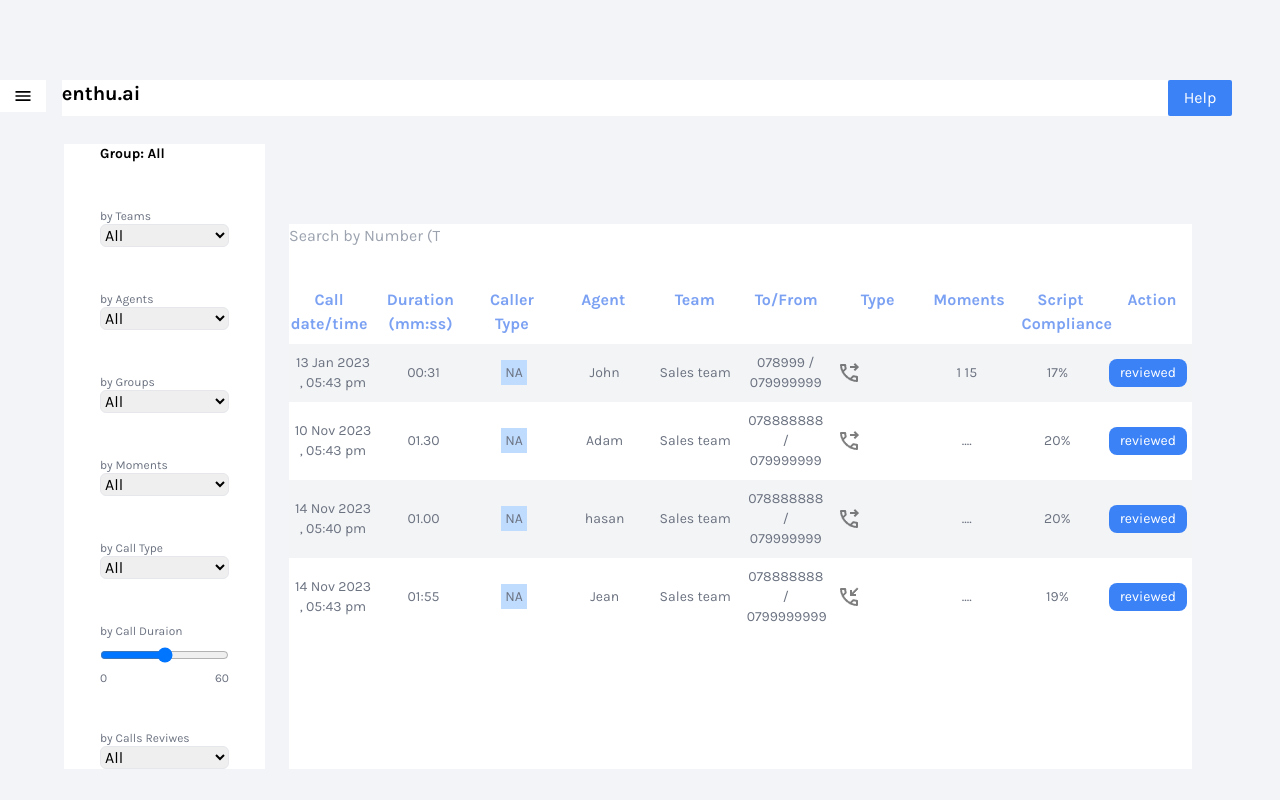
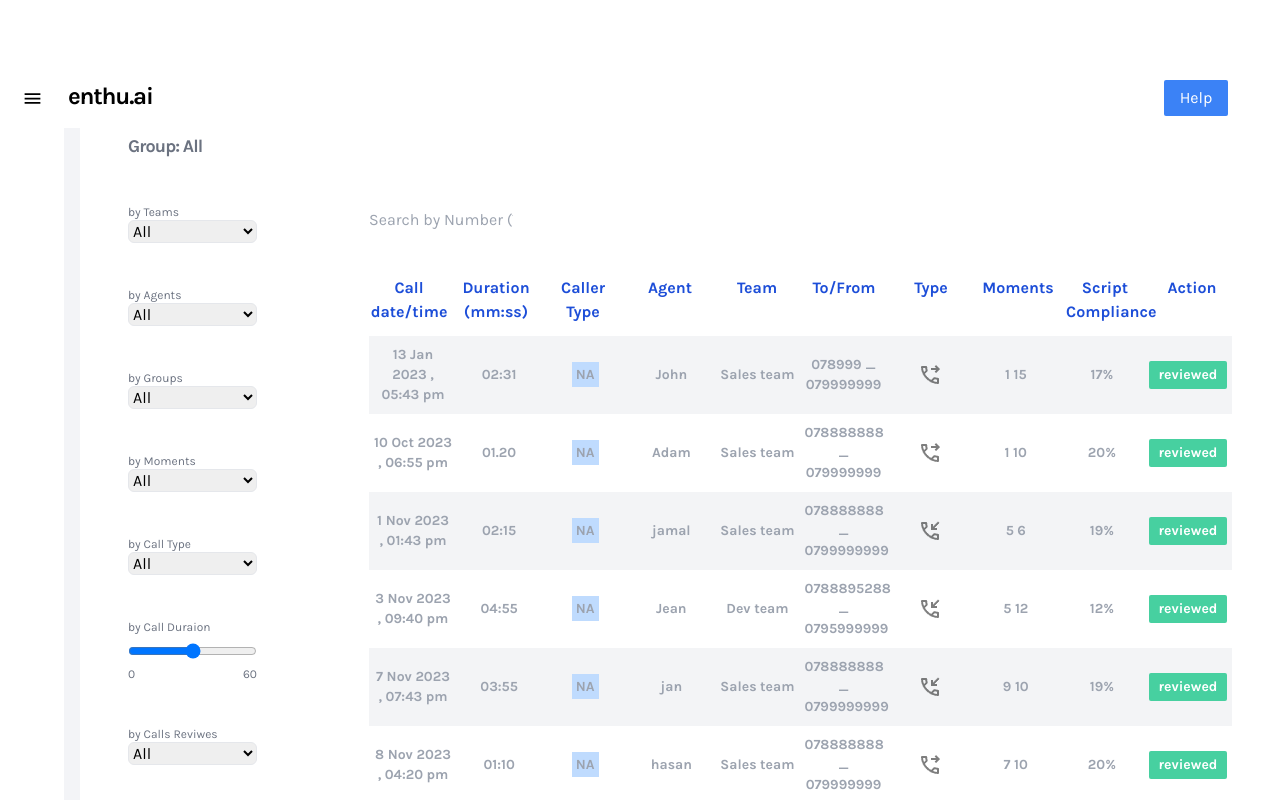
Before and after one commit to HasanTorman/enthu-ai-tas, a React (Create React App) app: page / in a window 1280 px wide. Shown: the top 800 px of the page. Built offline with nearby package versions, Linux system fonts and the light colour scheme; the HTML template or start-up script is replaced by a standard one.

Commit message:
feat : Covered Notes required for app

```diff
--- a/package.json
+++ b/package.json
@@ -6,6 +6,7 @@
     "@testing-library/jest-dom": "^5.17.0",
     "@testing-library/react": "^13.4.0",
     "@testing-library/user-event": "^13.5.0",
+    "chart.js": "^4.4.0",
     "moment": "^2.29.4",
     "react": "^18.2.0",
     "react-audio-player": "^0.17.0",
--- a/src/App.js
+++ b/src/App.js
@@ -41,8 +41,8 @@ function App() {
   }, [filterCalls])
 
   return (
-    <div className="w-full pt-20 h-full relative">
-      <section className="w-full flex justify-center absolute">
+    <div className="w-full  h-full relative ">
+      <section className="w-full flex justify-center">
         <Sidebar />
         <Header />
       </section>
@@ -51,7 +51,7 @@ function App() {
         <Route
           path="/"
           element={
-            <section className="flex p-16">
+            <section className="flex w-full pl-16 ml-4">
               <Filter filterCalls={filterCalls} handleChange={handleChange} />
               <Main
                 callsData={callsData}
--- a/src/components/ChatCall.js
+++ b/src/components/ChatCall.js
@@ -17,9 +17,9 @@ export default function ChatCall() {
     return (
       <div
         key={chat.id}
-        className={`${isShow ? 'px-6 py-6 flex flex-col text-sm' : 'hidden'} `}
+        className={`${isShow ? 'w-full px-6 py-6 grid grid-cols-2 grid-rows-2 text-sm' : 'hidden'} `}
       >
-        <div className="flex flex-col items-end justify-center bg-gray-300 h-16 rounded-br-xl px-2">
+        <div className=" w-full col-start-2 col-end-2 flex flex-col items-end justify-center bg-gray-300 h-16 rounded-br-xl px-2">
           <p className="font-semibold">client</p>
           <p> {chat.client}</p>
         </div>
@@ -33,7 +33,7 @@ export default function ChatCall() {
 
   return (
     <div>
-      <div className="flex w-full justify-end items-center py-5 px-1 border-2">
+      <div className="flex w-full justify-end items-center py-5 px-1 border-2 bg-white">
         <svg
           onClick={handleExpandedLessClick}
           className="cursor-pointer"
--- a/src/components/Filter.js
+++ b/src/components/Filter.js
@@ -49,9 +49,9 @@ export default function Filter(props) {
   })
 
   return (
-    <aside className="px-9 bg-white w-2/12 min-w-fit">
+    <aside className="px-12 py-1 bg-white w-2/12 min-w-fit">
       <div className="flex flex-col">
-        <h3 className="text-sm font-semibold">Group: All</h3>
+        <h3 className="text-lg text-gray-500 font-semibold tracking-tighter">Group: All</h3>
         {filterConfig}
       </div>
     </aside>
--- a/src/components/Header.js
+++ b/src/components/Header.js
@@ -2,8 +2,8 @@ import React from 'react'
 
 export default function Header() {
   return (
-    <section className='w-full flex'>
-      <h1 className="text-xl h-9 bg-white font-bold flex-auto">enthu.ai</h1>
+    <section className='w-full h-32 flex py-3 px-1 bg-white items-end'>
+      <h1 className="text-2xl ml-16 h-9 font-bold flex-auto tracking-tighter">enthu.ai</h1>
       <button  className='bg-blue-500 h-9 w-16 items-center justify-center flex text-center text-white rounded-sm mr-12'>Help</button>
     </section>
   )
--- a/src/components/Main.js
+++ b/src/components/Main.js
@@ -7,7 +7,7 @@ import phoneOutbound from '../assets/images/phone_callback_FILL0_wght400_GRAD0_o
 export default function Main(props) {
   const tableHeader = tableHead.map((item, index) => {
     return (
-      <th className=" w-20 py-2 text-blue-600 opacity-60" key={index}>
+      <th className=" w-20 py-3 font-semiboldd text-blue-700 " key={index}>
         {item}
       </th>
     )
@@ -17,19 +17,21 @@ export default function Main(props) {
     <Link to={`/call/${row.id}`}>
       <tr
         key={row.id}
-        className={`py-2 px-1 flex justify-between items-center text-center ${
+        className={`py-2 px-1 flex justify-between items-center text-center text-sm font-semibold text-gray-400  ${
           rowIndex % 2 === 0 ? 'bg-gray-100' : ''
-        } text-sm text-gray-500 `}
+        } `}
       >
         <td>{row.callTime}</td>
         <td>{row.duration}</td>
-        <td><span className='bg-blue-200 p-1'>{row.callerType}</span></td>
+        <td>
+          <span className="bg-blue-200 p-1">{row.callerType}</span>
+        </td>
         <td>{row.agent}</td>
         <td>{row.team}</td>
         <td>
-          {row.from} / {row.to}
+          {row.from} _ {row.to}
         </td>
-        <td>
+        <td className='flex justify-center '>
           <img
             className="opacity-50"
             src={row.type === 'Inbound' ? phoneIcon : phoneOutbound}
@@ -38,11 +40,13 @@ export default function Main(props) {
         </td>
         <td>{row.moments}</td>
         <td>{row.scriptComp}</td>
-        <td >
+        <td>
           <span
-            className={`${row.action === 'reviewed' ? 'bg-blue-500 flex items-center justify-center text-white p-1 rounded-lg' : ''}`}
+            className={`${
+              row.evaluation ? 'bg-[#47D0A0]  ' : 'bg-[#546AF6]'
+            } text-white flex items-center justify-center px-4 p-1 rounded-sm`}
           >
-            {row.action}
+            {row.evaluation ? row.action : 'Review'}
           </span>
         </td>
       </tr>
@@ -50,7 +54,7 @@ export default function Main(props) {
   ))
 
   return (
-    <div className="mx-6 mt-20 w-10/12 bg-white">
+    <div className="py-20 px-16 w-10/12 bg-white">
       <input
         type="text"
         placeholder="Search by Number (To / From)"
@@ -63,7 +67,7 @@ export default function Main(props) {
         <thead className="w-full">
           <tr className=" text-base flex justify-between">{tableHeader}</tr>
         </thead>
-        <tbody >{tableRows}</tbody>
+        <tbody>{tableRows}</tbody>
       </table>
     </div>
   )
--- a/src/components/Sidebar.js
+++ b/src/components/Sidebar.js
@@ -24,8 +24,7 @@ export default function Sidebar() {
 
   return (
     <div
-      className="h-full w-12 mr-4 py-1.5 flex flex-col items-center
-    justify-center bg-white"
+      className="h-full w-16 mr-4 py-1.5 flex flex-col items-center bg-white absolute top-0 left-0 py-20 mt-2 "
     >
       <button
         type=""
@@ -34,16 +33,16 @@ export default function Sidebar() {
       >
         <svg
           xmlns="http://www.w3.org/2000/svg"
-          height="20"
+          height="21"
           viewBox="0 -960 960 960"
-          width="20"
+          width="21"
         >
           <path d="M120-240v-80h720v80H120Zm0-200v-80h720v80H120Zm0-200v-80h720v80H120Z" />
         </svg>
       </button>
 
       <div
-        className={`${isClicked ? 'py-7 flex flex-col gap-y-7 ' : 'hidden'}`}
+        className={`${isClicked ? 'py-7 flex flex-col gap-y-10 ' : 'hidden'}`}
       >
         {sidebarItems}
       </div>
--- a/src/data.js
+++ b/src/data.js
@@ -16,7 +16,7 @@ const callsData = [
   {
     id: 1,
     callTime: '13 Jan 2023 , 05:43 pm',
-    duration: '00:31',
+    duration: '02:31',
     callerType: 'NA',
     agent: 'John',
     team: 'Sales team',
@@ -32,53 +32,163 @@ const callsData = [
   {
     id: 2,
     callTime: '14 Nov 2023 , 05:43 pm',
+    duration: '01:40',
+    callerType: 'NA',
+    agent: 'Jean',
+    team: 'Sales team',
+    from: '078888888',
+    to: '0799999999',
+    type: 'Outbound',
+    moments: '2 10',
+    scriptComp: '19%',
+    action: 'reviewed',
+    callTrack: { audio_2 },
+    evaluation: 0.79,
+  },
+  {
+    id: 3,
+    callTime: '10 Oct 2023 , 06:55 pm',
+    duration: '01.20',
+    callerType: 'NA',
+    agent: 'Adam',
+    team: 'Sales team',
+    from: '078888888',
+    to: '079999999',
+    type: 'Inbound',
+    moments: '1 10',
+    scriptComp: '20%',
+    action: 'reviewed',
+    callTrack: { audio_3 },
+    evaluation: 0.7,
+  },
+  {
+    id: 4,
+    callTime: '8 Nov 2023 , 04:20 pm',
+    duration: '01:10',
+    callerType: 'NA',
+    agent: 'hasan',
+    team: 'Sales team',
+    from: '078888888',
+    to: '079999999',
+    type: 'Inbound',
+    moments: '7 10',
+    scriptComp: '20%',
+    action: 'reviewed',
+    callTrack: { audio_3 },
+    evaluation: 0.9,
+  },
+  {
+    id: 5,
+    callTime: '7 Nov 2023 , 07:43 pm',
+    duration: '03:55',
+    callerType: 'NA',
+    agent: 'jan',
+    team: 'Sales team',
+    from: '078888888',
+    to: '0799999999',
+    type: 'Outbound',
+    moments: '9 10',
+    scriptComp: '19%',
+    action: 'reviewed',
+    callTrack: { audio_2 },
+    evaluation: 0.79,
+  },
+  {
+    id: 6,
+    callTime: '3 Nov 2023 , 09:40 pm',
+    duration: '04:55',
+    callerType: 'NA',
+    agent: 'Jean',
+    team: 'Dev team',
+    from: '0788895288',
+    to: '0795999999',
+    type: 'Outbound',
+    moments: '5 12',
+    scriptComp: '12%',
+    action: 'reviewed',
+    callTrack: { audio_2 },
+    evaluation: 0.59,
+  },
+  {
+    id: 7,
+    callTime: '15 Nov 2023 , 05:43 Am',
+    duration: '05:55',
+    callerType: 'NA',
+    agent: 'Alex',
+    team: 'Sales team',
+    from: '078888888',
+    to: '0799999999',
+    type: 'Outbound',
+    moments: '5 20',
+    scriptComp: '19%',
+    action: 'reviewed',
+    callTrack: { audio_2 },
+    evaluation: 0.79,
+  },
+  {
+    id: 8,
+    callTime: '1 Nov 2023 , 01:43 pm',
+    duration: '02:15',
+    callerType: 'NA',
+    agent: 'jamal',
+    team: 'Sales team',
+    from: '078888888',
+    to: '0799999999',
+    type: 'Outbound',
+    moments: '5 6',
+    scriptComp: '19%',
+    action: 'reviewed',
+    callTrack: { audio_2 },
+    evaluation: 0.79,
+  },
+  {
+    id: 9,
+    callTime: '11 Nov 2023 , 02:03 pm',
+    duration: '05:55',
+    callerType: 'NA',
+    agent: 'Mohammed',
+    team: 'Sales team',
+    from: '078888888',
+    to: '0799999999',
+    type: 'Outbound',
+    moments: '5 8',
+    scriptComp: '19%',
+    action: 'reviewed',
+    callTrack: { audio_2 },
+    evaluation: 0.79,
+  },
+  {
+    id: 10,
+    callTime: '20 Nov 2023 , 05:51 pm',
+    duration: '06:40',
+    callerType: 'NA',
+    agent: 'Hossam',
+    team: 'Dev team',
+    from: '078888888',
+    to: '079999999',
+    type: 'Inbound',
+    moments: '5 9',
+    scriptComp: '90%',
+    action: 'reviewed',
+    callTrack: { audio_2 },
+    evaluation: 0.79,
+  },
+  {
+    id: 10,
+    callTime: '16 Nov 2023 , 05:40 pm',
     duration: '01:55',
     callerType: 'NA',
     agent: 'Jean',
     team: 'Sales team',
     from: '078888888',
     to: '0799999999',
-    type: 'Outbound',
-    moments: '....',
+    type: 'Inbound',
+    moments: '5 10',
     scriptComp: '19%',
     action: 'reviewed',
     callTrack: { audio_2 },
-    evaluation: 0.7,
-  },
-  {
-    id: 3,
-    callTime: '10 Nov 2023 , 05:43 pm',
-    duration: '01.30',
-    callerType: 'NA',
-    agent: 'Adam',
-    team: 'Sales team',
-    from: '078888888',
-    to: '079999999',
-    type: 'Inbound',
-    moments: '....',
-    scriptComp: '20%',
-    action: 'reviewed',
-    callTrack: { audio_3 },
-    evaluation: 0.8,
-  },
-  {
-    id: 4,
-    callTime: '14 Nov 2023 , 05:40 pm',
-    duration: '01.00',
-    callerType: 'NA',
-    agent: 'hasan',
-    team: 'Sales team',
-    from: '078888888',
-    to: '079999999',
-    type: 'Inbound',
-    moments: '....',
-    scriptComp: '20%',
-    action: 'reviewed',
-    callTrack: { audio_3 },
-    evaluation: 0.8,
   },
 ]
-
 // sort calls by date
 export const callsDetailes = callsData.sort(
   (a, b) => moment(a.callTime) - moment(b.callTime),
@@ -97,21 +207,24 @@ export const filterData = [
   {
     id: 1,
     filterBy: 'Teams',
-    filterOptions: ['All', 'Sales team'],
+    filterOptions: ['All', 'Sales team', 'Dev team'],
     name: 'by_teams',
   },
+
   {
     id: 2,
     filterBy: 'Agents',
-    filterOptions: ['All', 'John', 'Jean', 'Adam'],
+    filterOptions: ['All', ...callsData.map((name) => name.agent)],
     name: 'by_agents',
   },
+
   {
     id: 3,
     filterBy: 'Groups',
     filterOptions: ['All'],
     name: 'by_groups',
   },
+
   {
     id: 4,
     filterBy: 'Moments',
@@ -136,7 +249,6 @@ export const filterData = [
     name: 'by_action',
   },
 ]
-
 export const tableHead = [
   'Call date/time',
   'Duration (mm:ss)',
@@ -149,8 +261,6 @@ export const tableHead = [
   'Script Compliance',
   'Action',
 ]
-
-
 // dammy Agent chat
 export const agentChat = [
   {
--- a/src/helper.js
+++ b/src/helper.js
@@ -47,17 +47,14 @@ export function handleFilters(filterCalls) {
 export function categorizeDataByWeek() {
   let weekCategorize = {}
   const currentMonth = moment().month()
-  const currentWeek = moment().isoWeek()
   callsDetailes.forEach((call) => {
     const callWeek = moment(call.callTime).isoWeek()
 
     if (currentMonth === moment(call.callTime).month()) {
-      if (currentWeek === callWeek) {
-        if (!weekCategorize[callWeek]) {
-          weekCategorize[callWeek] = []
-        }
-        weekCategorize[callWeek].push(call)
+      if (!weekCategorize[callWeek]) {
+        weekCategorize[callWeek] = []
       }
+      weekCategorize[callWeek].push(call)
     }
   })
 
@@ -77,19 +74,20 @@ export function getAverageCallDuration() {
     const callsPerWeek = weeksCallsData[key]
 
     const totalDuration = callsPerWeek.reduce((acc, call) => {
-      return acc.add(moment.duration(call.duration))
-    }, moment.duration(0))
+      return acc + moment.duration(call.duration).asMinutes()
+    }, 0)
 
-    const averageDuration = moment(totalDuration / callsPerWeek.length)
+    const averageDuration = totalDuration / callsPerWeek.length
 
     averageDurations.push({
       week: key,
-      average: averageDuration.format('mm:ss'),
+      average: averageDuration.toFixed(4),
     })
   }
 
   return averageDurations
 }
+console.log(getAverageCallDuration())
 
 export function getAverageEvaluation() {
   const weeksCallsData = categorizeDataByWeek()
```
Also changed, not shown: src/components/CallDetails.js (+5 -12 lines), src/components/CallMoment.js (+14 -12 lines), src/components/Charts.js (+32 -18 lines), 1 other file (tests, documents, lock files or other folders).
